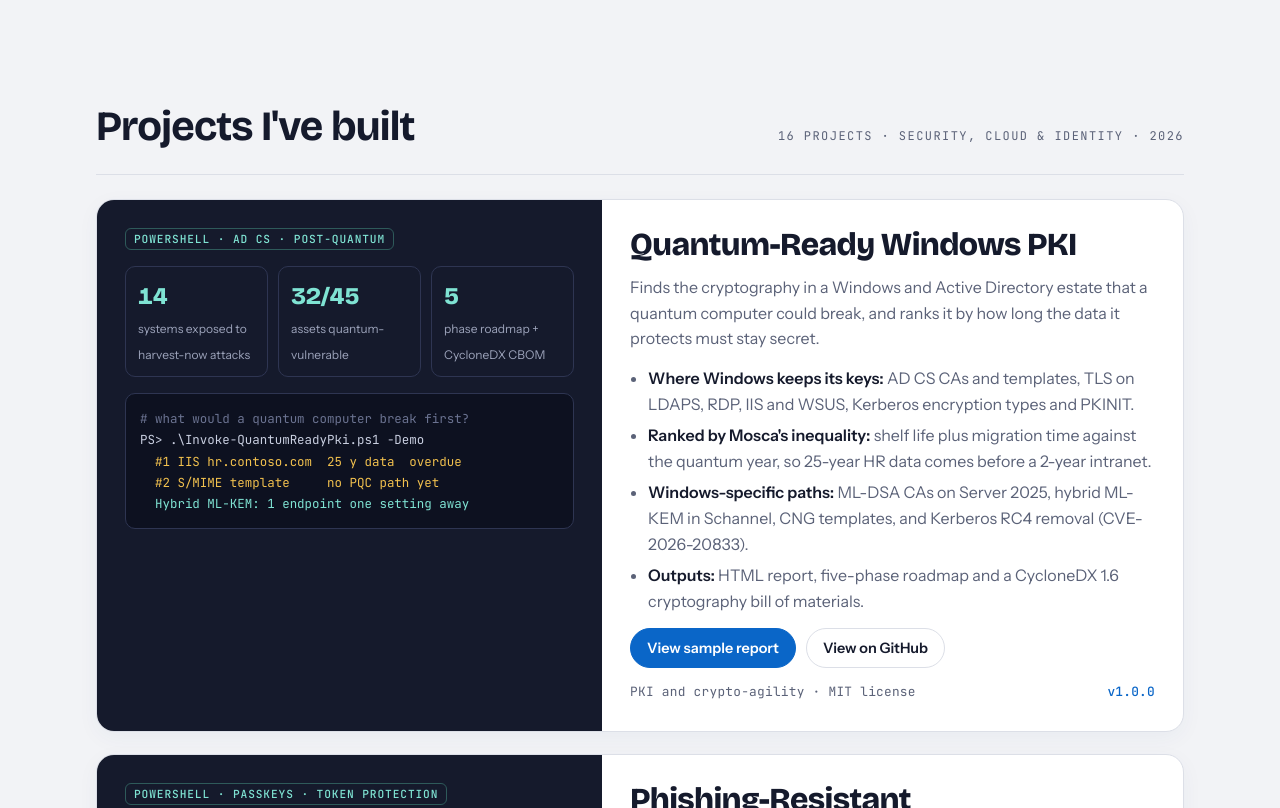
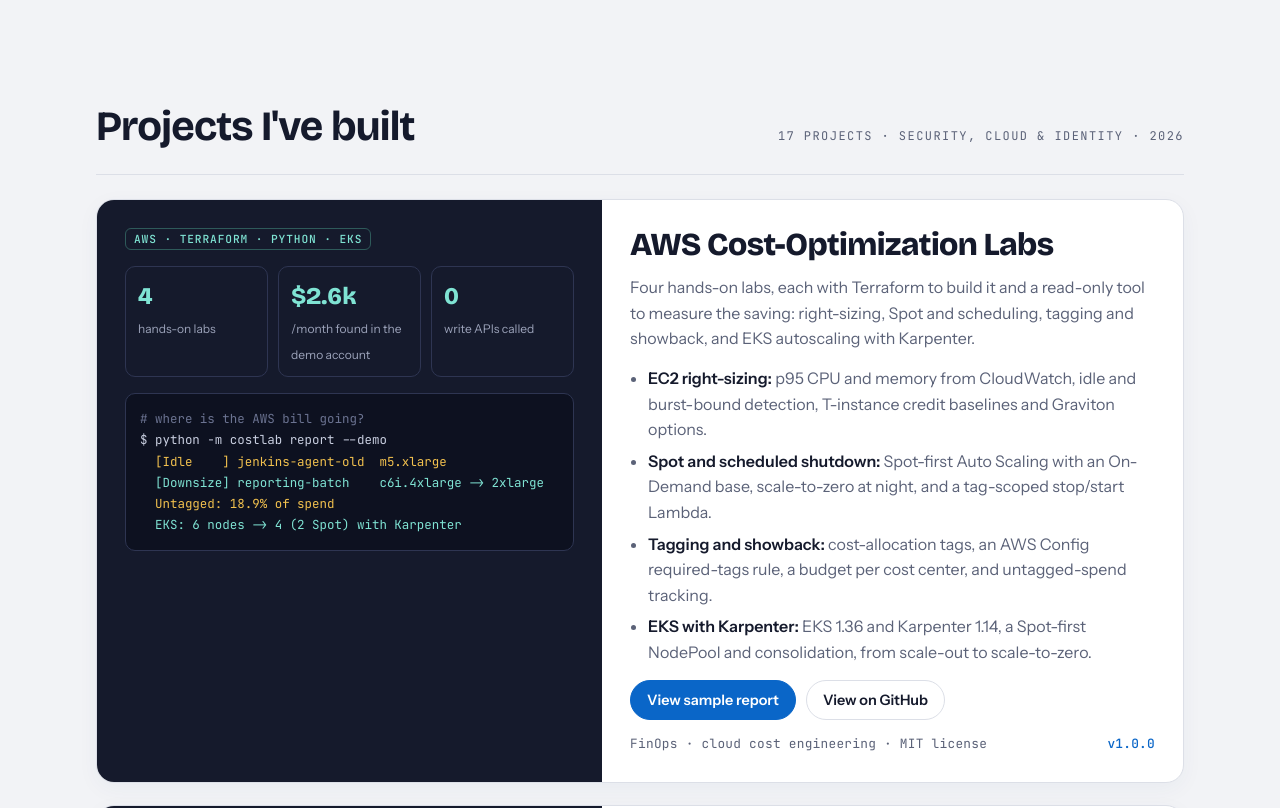
Before and after one commit to aayyagar/aayyagar.github.io, a plain HTML site: page index.html in a window 1280 px wide. Shown: the part 1580-2388 px from the top of the page. Drawn offline with nearby package versions, Linux system fonts and the light colour scheme.

Commit message:
Add AWS Cost-Optimization Labs project and training entry

```diff
--- a/index.html
+++ b/index.html
@@ -291,8 +291,37 @@ footer{padding-block:28px;color:var(--muted);display:flex;justify-content:space-
   </section>
 
   <section id="projects">
-    <div class="head"><h2>Projects I've built</h2><span class="label">16 projects · security, cloud &amp; identity · 2026</span></div>
+    <div class="head"><h2>Projects I've built</h2><span class="label">17 projects · security, cloud &amp; identity · 2026</span></div>
     <div class="builds">
+
+      <article class="build">
+        <div class="vis">
+          <span class="pill">AWS · Terraform · Python · EKS</span>
+          <div class="kpis">
+            <div><b>4</b><span>hands-on labs</span></div>
+            <div><b>$2.6k</b><span>/month found in the demo account</span></div>
+            <div><b>0</b><span>write APIs called</span></div>
+          </div>
+<div class="term"><span class="c"># where is the AWS bill going?</span>
+$ python -m costlab report --demo
+<span class="w">  [Idle    ] jenkins-agent-old  m5.xlarge</span>
+<span class="ok">  [Downsize] reporting-batch    c6i.4xlarge -&gt; 2xlarge</span>
+<span class="w">  Untagged: 18.9% of spend</span>
+<span class="ok">  EKS: 6 nodes -&gt; 4 (2 Spot) with Karpenter</span></div>
+        </div>
+        <div class="body">
+          <h3>AWS Cost-Optimization Labs</h3>
+          <p>Four hands-on labs, each with Terraform to build it and a read-only tool to measure the saving: right-sizing, Spot and scheduling, tagging and showback, and EKS autoscaling with Karpenter.</p>
+          <ul>
+            <li><b>EC2 right-sizing:</b> p95 CPU and memory from CloudWatch, idle and burst-bound detection, T-instance credit baselines and Graviton options.</li>
+            <li><b>Spot and scheduled shutdown:</b> Spot-first Auto Scaling with an On-Demand base, scale-to-zero at night, and a tag-scoped stop/start Lambda.</li>
+            <li><b>Tagging and showback:</b> cost-allocation tags, an AWS Config required-tags rule, a budget per cost center, and untagged-spend tracking.</li>
+            <li><b>EKS with Karpenter:</b> EKS 1.36 and Karpenter 1.14, a Spot-first NodePool and consolidation, from scale-out to scale-to-zero.</li>
+          </ul>
+          <div class="cta-row" style="margin-top:0"><a class="btn primary" href="https://aayyagar.github.io/aws-cost-optimization-labs/sample-report/" target="_blank" rel="noopener">View sample report</a><a class="btn" href="https://github.com/aayyagar/aws-cost-optimization-labs" target="_blank" rel="noopener">View on GitHub</a></div>
+          <div class="row mono" style="display:flex;justify-content:space-between;gap:12px;flex-wrap:wrap;color:var(--muted)"><span>FinOps · cloud cost engineering · MIT license</span><span class="metric">v1.0.0</span></div>
+        </div>
+      </article>
 
       <article class="build">
         <div class="vis">
@@ -833,6 +862,7 @@ PS&gt; .\Invoke-PatchComplianceReport.ps1 -Demo
       <div class="skill"><span class="label">Certification</span><h3>Lean Six Sigma Green Belt</h3><p>Acuity Institute · May 2021</p><p><a href="https://www.credly.com/badges/3c9d0c48-d285-4bb2-86b7-4ca80a6c76f1" target="_blank" rel="noopener">View badge on Credly</a></p></div>
       <div class="skill"><span class="label">Certification</span><h3>Fortinet NSE 1 &amp; NSE 2</h3><p>Certified in Cybersecurity · Fortinet</p><p><a href="https://www.credly.com/badges/2068b378-a1fa-4462-96c1-e6d24bd64792/public_url" target="_blank" rel="noopener">NSE 1 badge</a> · <a href="https://www.credly.com/badges/494529c1-2158-4f69-8042-317ee00072de/public_url" target="_blank" rel="noopener">NSE 2 badge</a></p></div>
       <div class="skill"><span class="label">Course completion</span><h3>Claude Code 101</h3><p>Claude Academy by Anthropic · Nov 2026</p><p><a href="https://academy.claude.com/verify/0c6fb3cdd264bb8930987be74eb79f75" target="_blank" rel="noopener">Verify completion</a></p></div>
+      <div class="skill"><span class="label">Hands-on labs</span><h3>AWS cost-optimization labs</h3><p>EC2 right-sizing, Spot and scheduled shutdown, tagging and showback, and EKS autoscaling with Karpenter</p><p><a href="https://github.com/aayyagar/aws-cost-optimization-labs" target="_blank" rel="noopener">View the labs</a></p></div>
     </div>
   </section>
 
```
